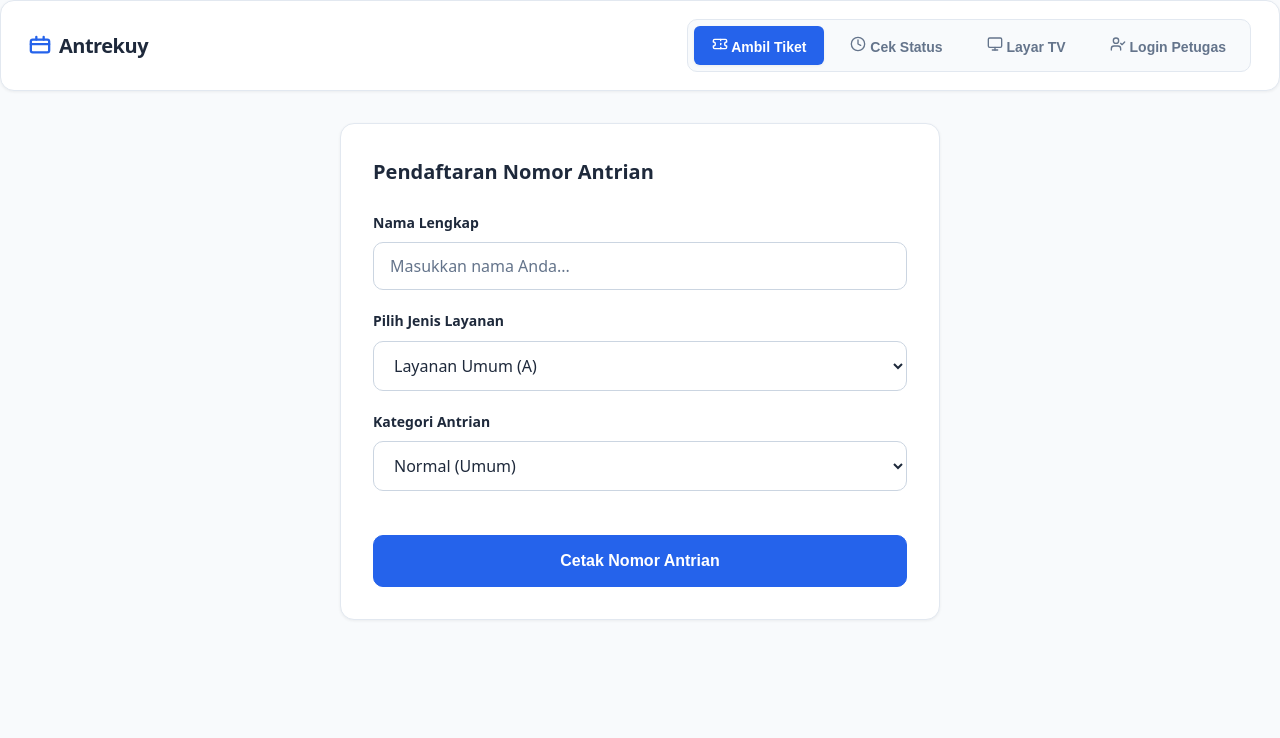
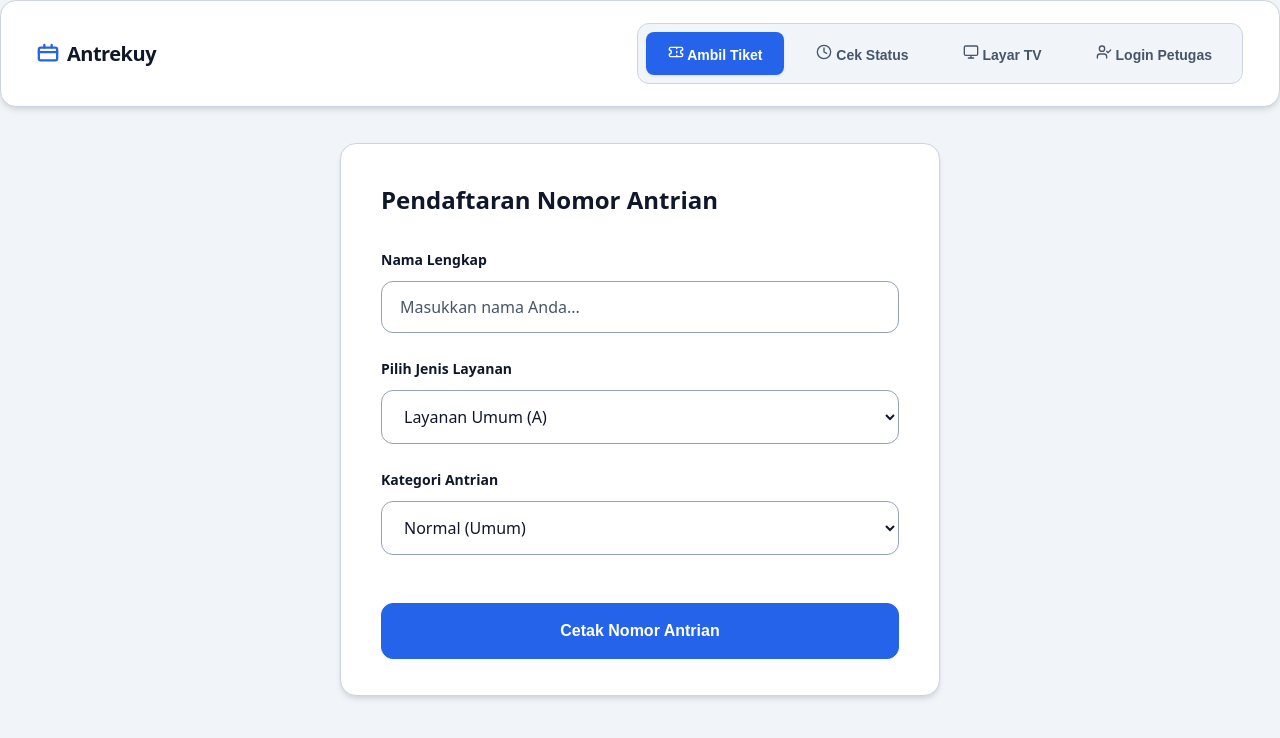
Before and after one commit to yes4ya/Antrekuy, a React (Vite) app: page / in a window 1280 px wide. Shown: the top 738 px of the page. Built offline with nearby package versions, Linux system fonts and the light colour scheme.

Commit message:
style: expand container spacing, padding, and margins to prevent cramped layouts

```diff
--- a/src/style.css
+++ b/src/style.css
@@ -1,11 +1,11 @@
 /* Clean Modern Queue Management System Styles */
 :root {
-  --bg: #f8fafc;
+  --bg: #f1f5f9;
   --surface: #ffffff;
-  --text: #1e293b;
-  --text-muted: #64748b;
-  --border: #e2e8f0;
-  --border-strong: #cbd5e1;
+  --text: #0f172a;
+  --text-muted: #475569;
+  --border: #cbd5e1;
+  --border-strong: #94a3b8;
   --primary: #2563eb;
   --primary-hover: #1d4ed8;
   --primary-light: #dbeafe;
@@ -20,14 +20,14 @@
   --danger-light: #fee2e2;
   --focus: #3b82f6;
 
-  --shadow-sm: 0 1px 3px rgba(0,0,0,0.06);
+  --shadow-sm: 0 1px 3px rgba(0,0,0,0.08);
   --shadow: 0 4px 6px -1px rgba(0,0,0,0.1), 0 2px 4px -1px rgba(0,0,0,0.06);
-  --shadow-lg: 0 10px 15px -3px rgba(0,0,0,0.1), 0 4px 6px -2px rgba(0,0,0,0.05);
+  --shadow-lg: 0 10px 25px -5px rgba(0,0,0,0.1), 0 8px 10px -6px rgba(0,0,0,0.1);
 
-  --radius: 10px;
-  --radius-sm: 6px;
-  --radius-md: 8px;
-  --radius-lg: 14px;
+  --radius: 12px;
+  --radius-sm: 8px;
+  --radius-md: 10px;
+  --radius-lg: 16px;
 
   --transition: 150ms ease;
 
@@ -50,10 +50,10 @@
   --font-bold: 700;
   --font-extrabold: 800;
 
-  --leading-tight: 1.2;
-  --leading-snug: 1.4;
-  --leading-normal: 1.6;
-  --leading-relaxed: 1.75;
+  --leading-tight: 1.25;
+  --leading-snug: 1.45;
+  --leading-normal: 1.65;
+  --leading-relaxed: 1.8;
 
   --font-mono: ui-monospace, SFMono-Regular, 'SF Mono', Menlo, Consolas, 'Liberation Mono', monospace;
 }
@@ -72,13 +72,19 @@ body {
 }
 
 .app-wrapper {
-  max-width: 1400px;
+  max-width: 1500px;
   margin: 0 auto;
-  padding: 32px 40px;
+  padding: 40px 60px;
   min-height: 100vh;
 }
 
-@media (max-width: 768px) {
+@media (max-width: 1024px) {
+  .app-wrapper {
+    padding: 24px 32px;
+  }
+}
+
+@media (max-width: 640px) {
   .app-wrapper {
     padding: 16px 20px;
   }
@@ -107,13 +113,13 @@ body {
   display: flex;
   justify-content: space-between;
   align-items: center;
-  gap: 20px;
-  padding: 18px 28px;
+  gap: 24px;
+  padding: 22px 36px;
   background: var(--surface);
   border: 1px solid var(--border);
   border-radius: var(--radius-lg);
-  margin-bottom: 32px;
-  box-shadow: var(--shadow-sm);
+  margin-bottom: 36px;
+  box-shadow: var(--shadow);
   flex-wrap: wrap;
 }
 
@@ -124,20 +130,20 @@ body {
   letter-spacing: -0.02em;
   display: flex;
   align-items: center;
-  gap: 10px;
+  gap: 12px;
 }
 
 .nav-tabs {
   display: flex;
-  gap: 8px;
+  gap: 10px;
   background: var(--bg);
-  padding: 6px;
+  padding: 8px;
   border: 1px solid var(--border);
   border-radius: var(--radius);
 }
 
 .tab-btn {
-  padding: 10px 18px;
+  padding: 12px 22px;
   border: none;
   background: transparent;
   font-weight: var(--font-semibold);
@@ -163,23 +169,23 @@ body {
   background: var(--surface);
   border: 1px solid var(--border);
   border-radius: var(--radius-lg);
-  padding: 32px;
-  margin-bottom: 24px;
-  box-shadow: var(--shadow-sm);
+  padding: 36px 40px;
+  margin-bottom: 28px;
+  box-shadow: var(--shadow);
 }
 
 .panel-header {
   display: flex;
   justify-content: space-between;
   align-items: center;
-  margin-bottom: 24px;
+  margin-bottom: 28px;
   flex-wrap: wrap;
-  gap: 12px;
+  gap: 16px;
 }
 
 .panel-title {
   margin: 0;
-  font-size: var(--text-xl);
+  font-size: var(--text-2xl);
   font-weight: var(--font-bold);
   color: var(--text);
 }
@@ -187,26 +193,26 @@ body {
 .grid-2 {
   display: grid;
   grid-template-columns: 1fr 1fr;
-  gap: 24px;
+  gap: 32px;
 }
 
-@media (max-width: 900px) {
+@media (max-width: 960px) {
   .grid-2 { grid-template-columns: 1fr; }
 }
 
-.form-group { margin-bottom: 20px; }
+.form-group { margin-bottom: 24px; }
 
 label {
   display: block;
   font-weight: var(--font-semibold);
   font-size: var(--text-sm);
-  margin-bottom: 8px;
+  margin-bottom: 10px;
   color: var(--text);
 }
 
 input, select {
   width: 100%;
-  padding: 12px 16px;
+  padding: 14px 18px;
   border: 1px solid var(--border-strong);
   border-radius: var(--radius);
   font-size: var(--text-base);
@@ -219,7 +225,7 @@ input, select {
 input:focus, select:focus {
   outline: none;
   border-color: var(--focus);
-  box-shadow: 0 0 0 3px rgba(59, 130, 246, 0.15);
+  box-shadow: 0 0 0 4px rgba(59, 130, 246, 0.15);
 }
 
 input::placeholder { color: var(--text-muted); }
@@ -228,8 +234,8 @@ input::placeholder { color: var(--text-muted); }
   display: inline-flex;
   align-items: center;
   justify-content: center;
-  gap: 10px;
-  padding: 12px 22px;
+  gap: 12px;
+  padding: 14px 26px;
   border: 1px solid transparent;
   border-radius: var(--radius);
   font-weight: var(--font-semibold);
@@ -240,8 +246,8 @@ input::placeholder { color: var(--text-muted); }
 }
 
 .btn:disabled { opacity: 0.5; cursor: not-allowed; }
-.btn-lg { padding: 16px 28px; font-size: var(--text-base); }
-.btn-sm { padding: 8px 14px; font-size: var(--text-xs); }
+.btn-lg { padding: 18px 32px; font-size: var(--text-base); }
+.btn-sm { padding: 8px 16px; font-size: var(--text-xs); }
 .btn-block { width: 100%; }
 
 .btn-primary { background: var(--primary); color: white; border-color: var(--primary); }
@@ -272,7 +278,7 @@ input::placeholder { color: var(--text-muted); }
 }
 
 .table th, .table td {
-  padding: 14px 18px;
+  padding: 16px 20px;
   text-align: left;
   border-bottom: 1px solid var(--border);
 }
@@ -283,7 +289,7 @@ input::placeholder { color: var(--text-muted); }
   background: var(--bg);
   font-size: var(--text-xs);
   text-transform: uppercase;
-  letter-spacing: 0.04em;
+  letter-spacing: 0.05em;
 }
 
 .table tbody tr:hover { background: var(--bg); }
@@ -292,7 +298,7 @@ input::placeholder { color: var(--text-muted); }
 .badge {
   display: inline-flex;
   align-items: center;
-  padding: 6px 12px;
+  padding: 6px 14px;
   border-radius: 999px;
   font-size: var(--text-xs);
   font-weight: var(--font-semibold);
@@ -306,10 +312,10 @@ input::placeholder { color: var(--text-muted); }
 .badge-danger { background: var(--danger-light); color: #991b1b; }
 
 .ticket-card {
-  max-width: 480px;
+  max-width: 520px;
   margin: 0 auto;
   text-align: center;
-  padding: 36px 32px;
+  padding: 40px 36px;
 }
 
 .ticket-number {
@@ -317,13 +323,13 @@ input::placeholder { color: var(--text-muted); }
   font-weight: var(--font-extrabold);
   line-height: var(--leading-tight);
   color: var(--primary);
-  margin: 12px 0 8px;
+  margin: 16px 0 10px;
   letter-spacing: -0.03em;
 }
 
 .current-serving {
   text-align: center;
-  padding: 32px;
+  padding: 36px;
   border: 2px solid var(--border);
   border-radius: var(--radius-lg);
   background: linear-gradient(180deg, var(--surface) 0%, var(--bg) 100%);
@@ -334,15 +340,15 @@ input::placeholder { color: var(--text-muted); }
   font-weight: var(--font-extrabold);
   color: var(--primary);
   line-height: var(--leading-tight);
-  margin: 12px 0 6px;
+  margin: 16px 0 8px;
 }
 
 .tv-screen {
   background: #0f172a;
   color: #f8fafc;
   border-radius: var(--radius-lg);
-  padding: 36px;
-  min-height: 75vh;
+  padding: 40px;
+  min-height: 80vh;
   display: flex;
   flex-direction: column;
   box-shadow: var(--shadow-lg);
@@ -352,39 +358,39 @@ input::placeholder { color: var(--text-muted); }
   display: flex;
   justify-content: space-between;
   align-items: center;
-  margin-bottom: 28px;
-  padding-bottom: 20px;
+  margin-bottom: 32px;
+  padding-bottom: 24px;
   border-bottom: 1px solid #1e293b;
 }
 
-.tv-title { font-size: var(--text-2xl); font-weight: var(--font-bold); margin: 0; }
+.tv-title { font-size: var(--text-3xl); font-weight: var(--font-bold); margin: 0; }
 
 .tv-number {
   font-size: var(--text-8xl);
   font-weight: var(--font-extrabold);
   color: #38bdf8;
   line-height: var(--leading-tight);
-  text-shadow: 0 0 40px rgba(56, 189, 248, 0.3);
+  text-shadow: 0 0 50px rgba(56, 189, 248, 0.35);
   font-variant-numeric: tabular-nums;
   font-family: var(--font-mono);
 }
 
 .stats-grid {
   display: grid;
-  grid-template-columns: repeat(auto-fit, minmax(220px, 1fr));
-  gap: 20px;
-  margin-bottom: 28px;
+  grid-template-columns: repeat(auto-fit, minmax(240px, 1fr));
+  gap: 24px;
+  margin-bottom: 32px;
 }
 
 .stat-card {
   background: var(--surface);
   border: 1px solid var(--border);
   border-radius: var(--radius-lg);
-  padding: 24px;
+  padding: 28px;
   display: flex;
   flex-direction: column;
-  gap: 8px;
-  box-shadow: var(--shadow-sm);
+  gap: 10px;
+  box-shadow: var(--shadow);
 }
 
 .stat-label { font-size: var(--text-sm); font-weight: var(--font-medium); color: var(--text-muted); }
```
